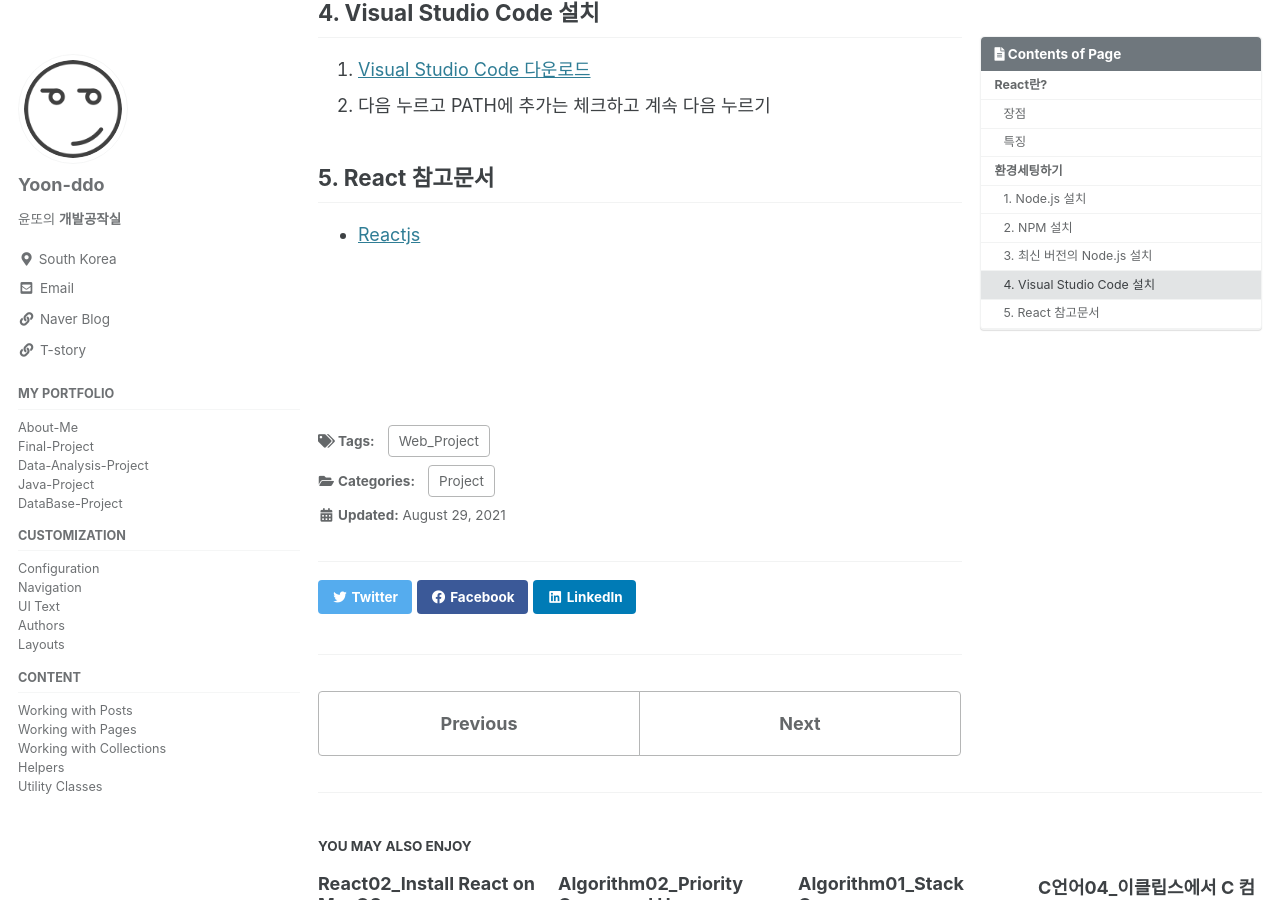
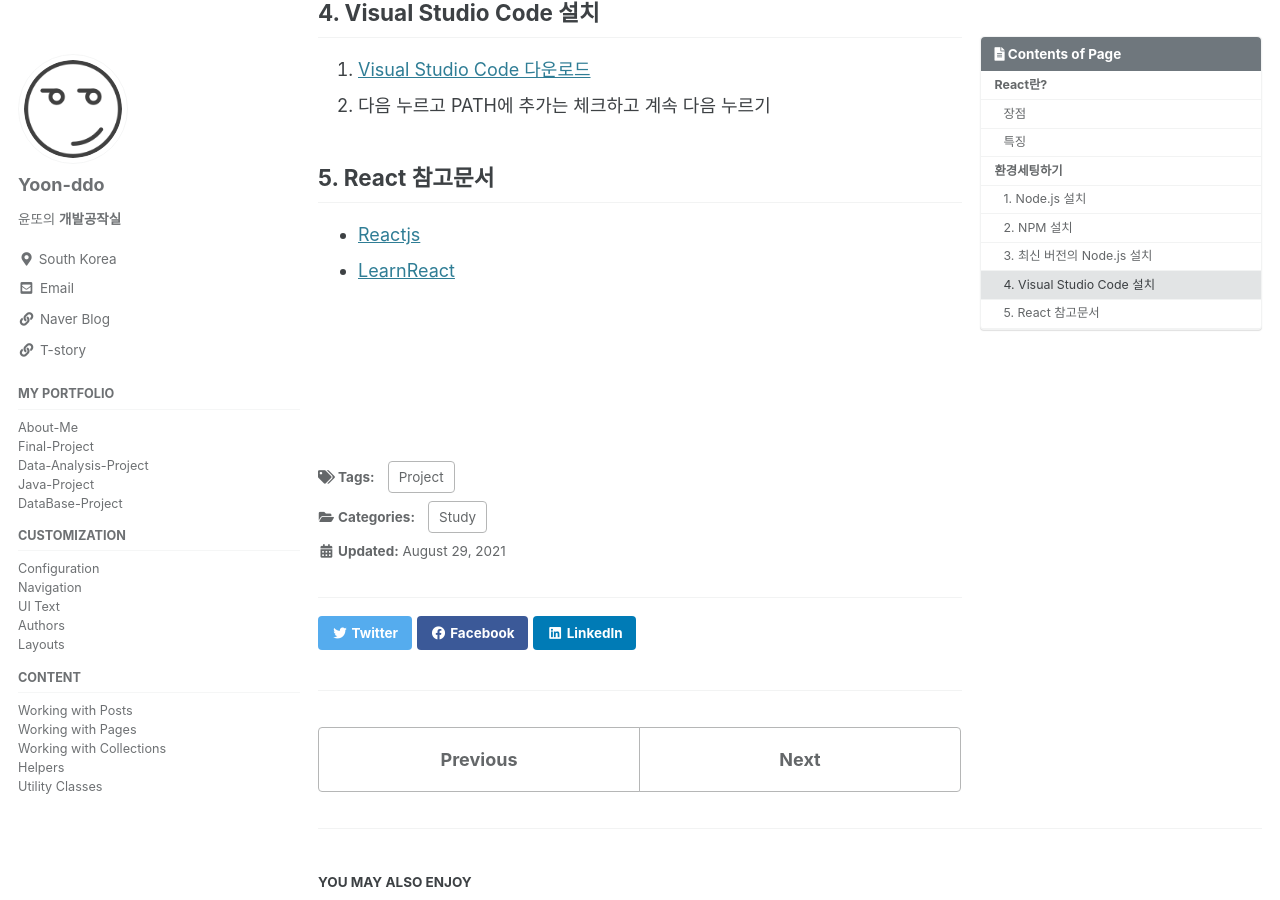
Before and after one commit to Yoon-ddo/Yoon-ddo.github.io, a Jekyll site: the page built from _posts/2021-08-29-React01_About React.md, in a window 1280 px wide and 900 px high, scrolled down 2429 px. Built offline with Jekyll 4.4.1, drawn with Linux system fonts in a browser that asks for light colours; cached includes are drawn as plain includes; some of the changed text lies outside the part shown.

Commit message:
Update and rename 2021-08-29-React 사용하기.md to 2021-08-29-React01_About React.md

```diff
--- a/_posts/2021-08-29-React 사용하기.md
+++ b/_posts/2021-08-29-React01_About React.md
@@ -1,12 +1,12 @@
 ---
-title: React 사용하기
+title: React01_About React
 toc: true
 toc_sticky: true
 toc_label: "Contents of Page"
 categories:
+  - Study
+tags:
   - Project
-tags:
-  - Web_Project
 ---
 
 <br><br>
@@ -70,6 +70,7 @@ tags:
 
 ## 5. React 참고문서
 * [Reactjs](https://ko.reactjs.org/docs/getting-started.html)
+* [LearnReact](https://react.dev/learn)
 
 
 
```
